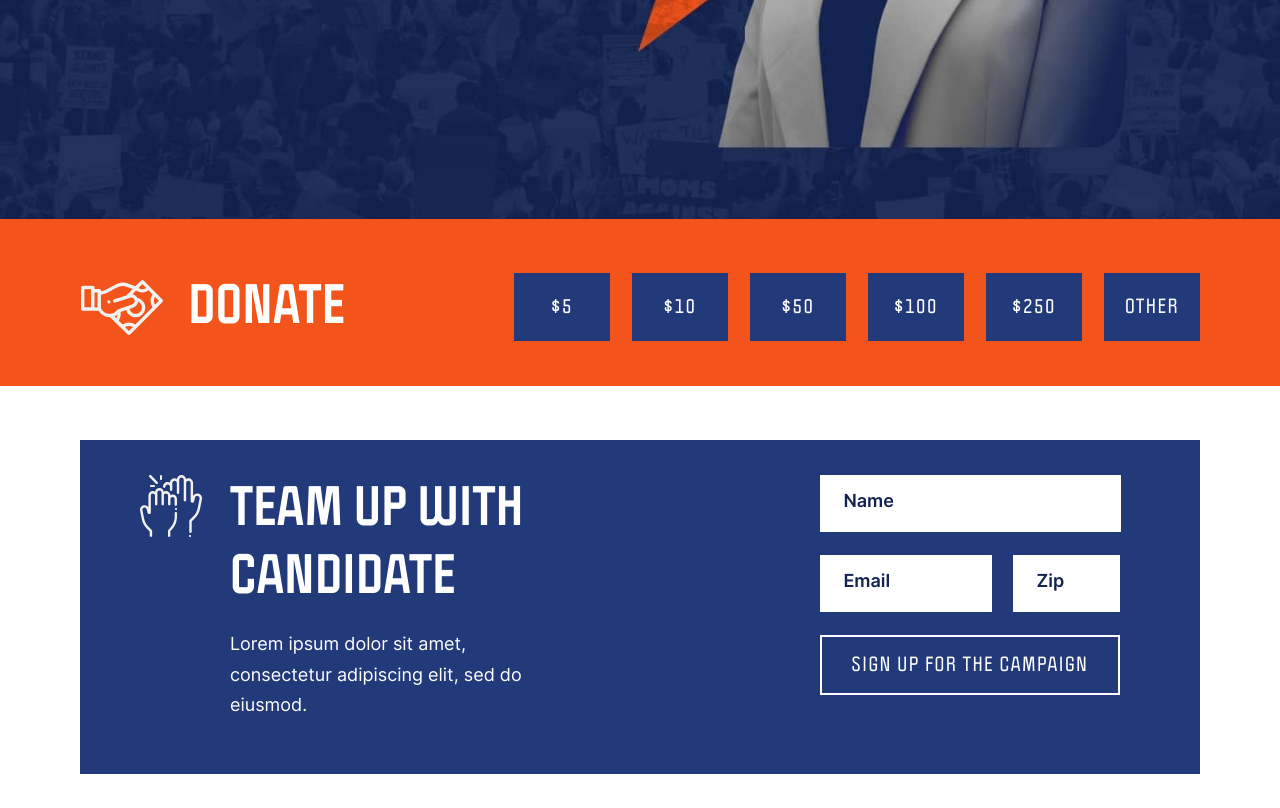
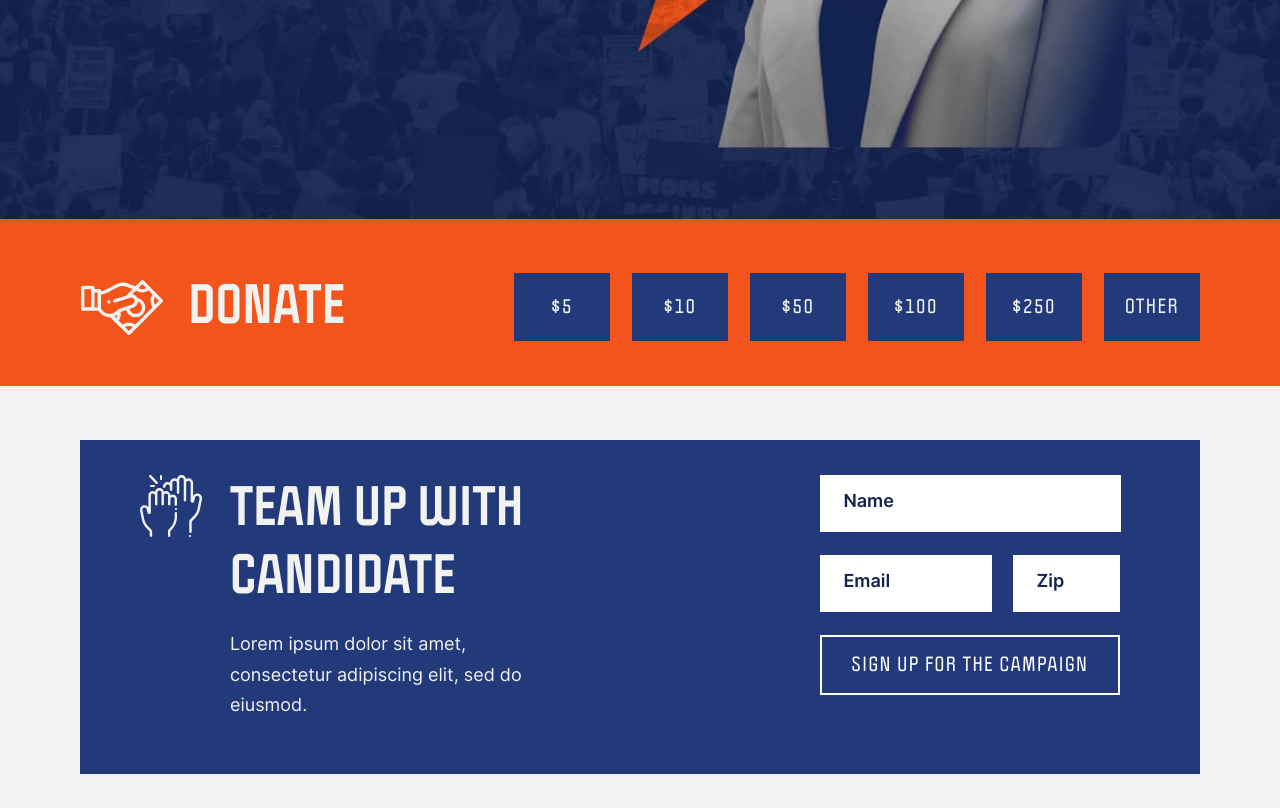
Before and after one commit to marcelsafont/test-home, a website: page dist/index.html in a window 1280 px wide. Shown: the part 481-1289 px from the top of the page. Drawn offline with Linux system fonts and the light colour scheme; files whose address does not match are found by name.

Commit message:
fixed white background

```diff
--- a/src/sass/_mixins.scss
+++ b/src/sass/_mixins.scss
@@ -1,6 +1,7 @@
 $primary:#233a7a;
 $secondary: #f2541b;
 $white:#fff;
+$forth:#f2f2f0;
 $black:#181c26;
 $terciary:#122251;
 
--- a/src/sass/global.scss
+++ b/src/sass/global.scss
@@ -13,6 +13,8 @@ html, body{
     color:$white;
     margin:0;
     padding:0;
+    background-color:$forth;
+    color:$forth;
 }
 
 h1, h2{
```
Also changed, not shown: dist/css/global.min.css, 2 other files.
